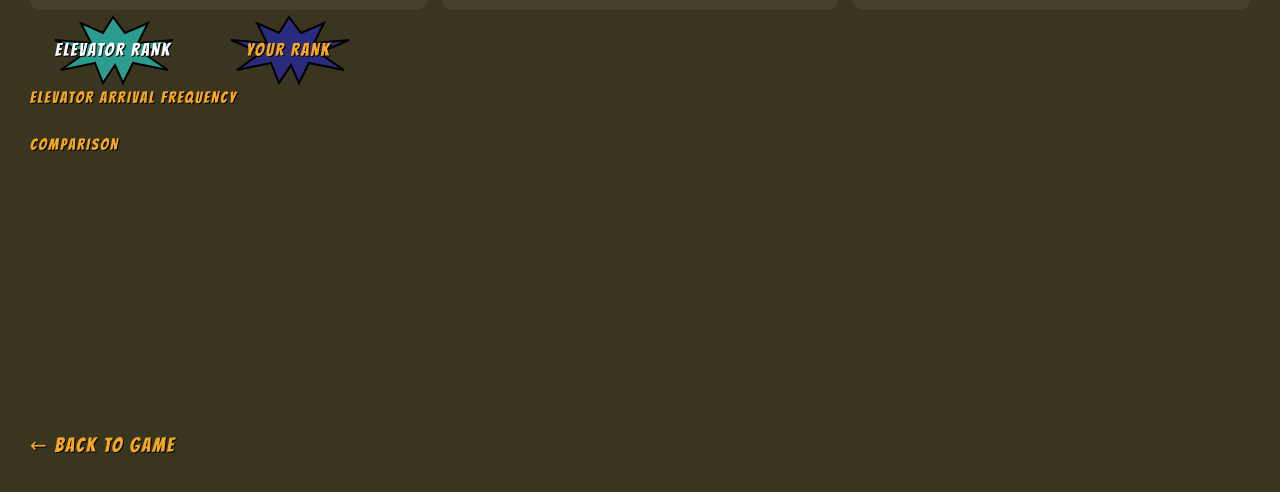
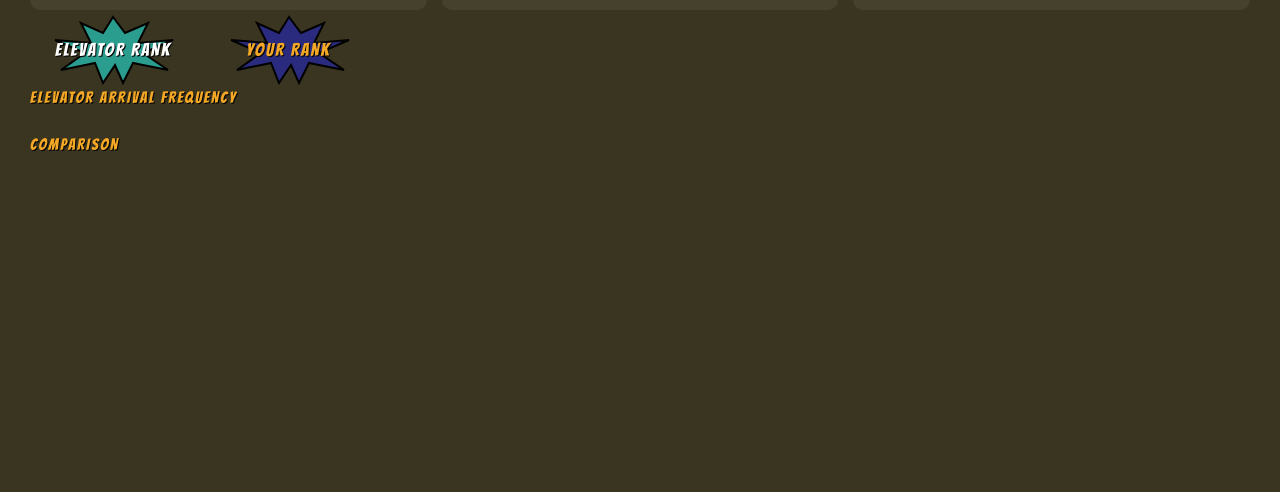
Before and after one commit to feliciatiffany/RitualAndArtifacts, a plain HTML site: page public/stats.html in a window 1280 px wide. Shown: the part 192-684 px from the top of the page. Drawn offline with Linux system fonts and the light colour scheme; no server answers.

Commit message:
Fixed the Bug where you could enter the game on the leaderboard

```diff
--- a/public/stats.html
+++ b/public/stats.html
@@ -224,18 +224,6 @@
         .view { display: none; }
         .view.active { display: block; }
 
-        /* Footer link */
-        .back-link {
-            display: inline-block;
-            margin-top: 20px;
-            font-size: 20px;
-            color: #f4a825;
-            text-decoration: none;
-            letter-spacing: 2px;
-            text-shadow: 1px 1px 0 #000;
-        }
-        .back-link:hover { text-decoration: underline; }
-
         /* Auto-refresh indicator */
         .refresh-indicator {
             position: fixed;
@@ -305,8 +293,6 @@
                 <div id="player-ranks"></div>
             </div>
         </div>
-
-        <a href="index.html" class="back-link">&larr; BACK TO GAME</a>
     </div>
 
     <script src="https://www.gstatic.com/firebasejs/10.7.1/firebase-app-compat.js"></script>
```
Also changed, not shown: 1 other file.
